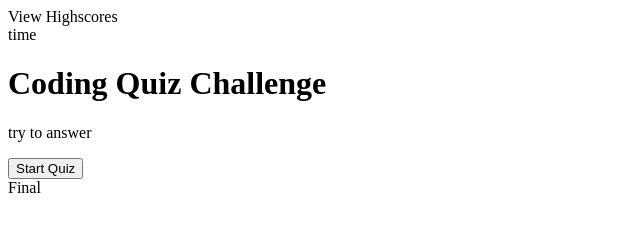
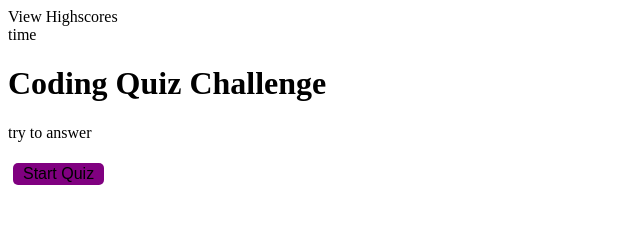
Before and after one commit to MiloRestrepo/code-quiz, a plain HTML site: page index.html in a window 1280 px wide. Shown: the whole page, without its empty margins (0-640 px from the left). Drawn offline with Linux system fonts and the light colour scheme.

Commit message:
started css

```diff
--- a/assets/css/style.css
+++ b/assets/css/style.css
@@ -1,3 +1,20 @@
 .hide {
     display: none;
 }
+.options {
+
+}
+button {
+    display: inline-block;
+    background-color: purple;
+    margin: 5px;
+    cursor: pointer;
+    font-size: 100%;
+    border-radius: 5px;
+    padding: 2px 10px;
+    border: 0;
+
+}
+button:hover {
+    background-color: violet;
+}
--- a/index.html
+++ b/index.html
@@ -13,13 +13,18 @@
     <div>
         <h1>Coding Quiz Challenge</h1>
         <p>try to answer</p>
-        <button>Start Quiz</button>
+        <button id="start">Start Quiz</button>
     </div>
     <div id="questions" class="hide">
         <h2 id="question"></h2>
-        <div id="options"></div>
+        <div id="options" class="options"></div>
     </div>
-    <div>Final</div>
+    <div id="final" class="hide">
+        <h2>Game Over</h2>
+        <p>Your final score is <span id="score"> </span></p>
+        <p>Enter Initials: <input type="text" id="initials" max="3" />
+        <button id="submit">Submit</button></p>
+    </div>
 
 
 
```
